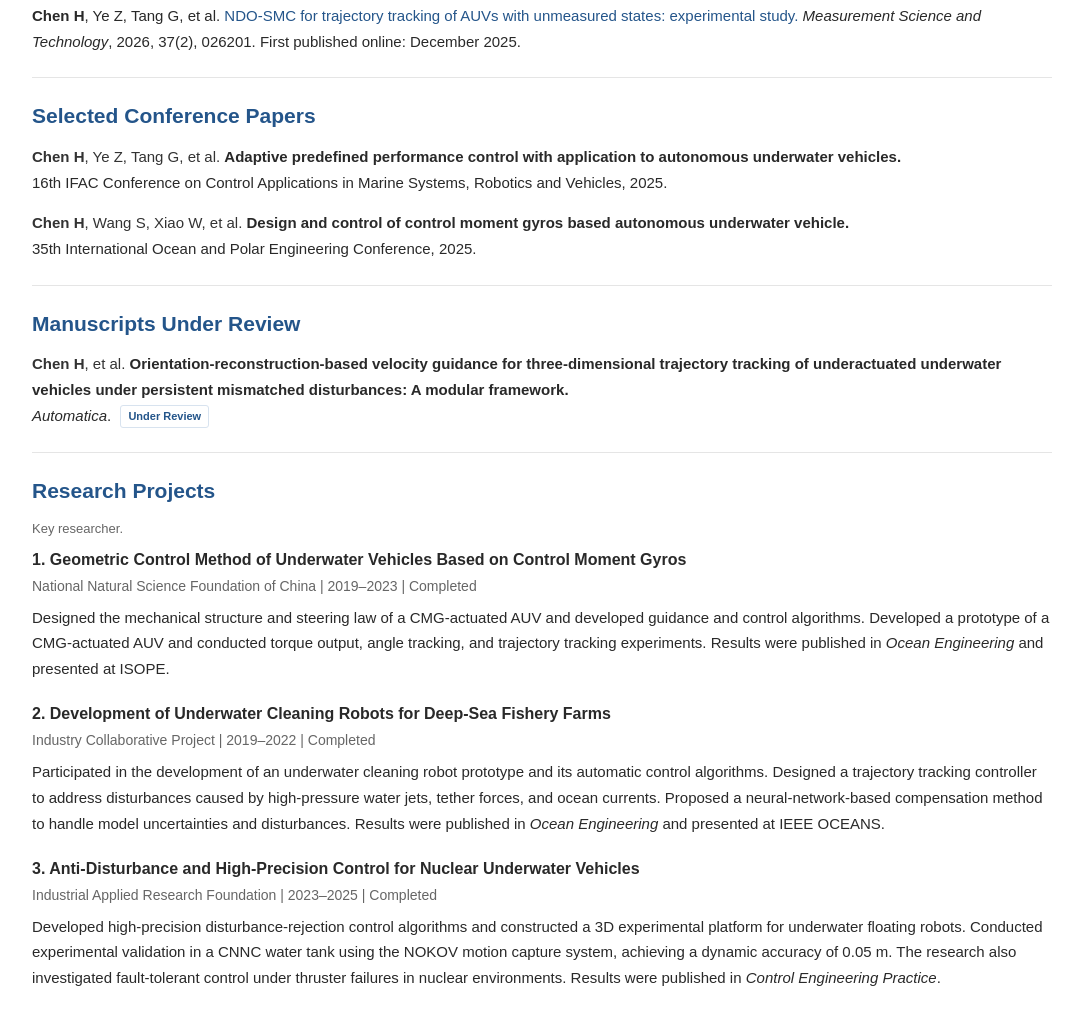
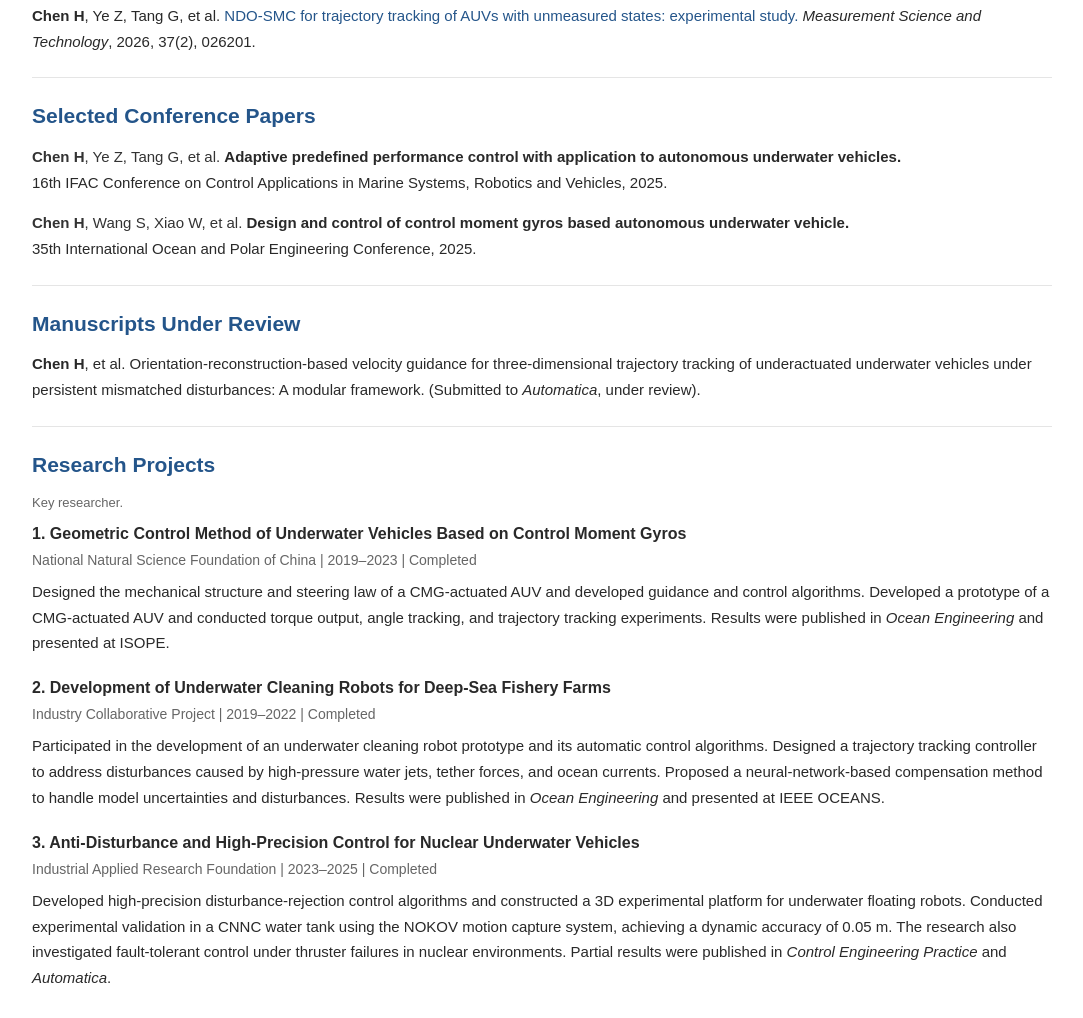
Before and after one commit to hxuanchen/hxuanchen.github.io, a plain HTML site: page index.html in a window 1280 px wide. Shown: the part 1859-2877 px from the top of the page, without its empty margins (98-1181 px from the left). Drawn offline with Linux system fonts and the light colour scheme.

Commit message:
Update index.html

```diff
--- a/index.html
+++ b/index.html
@@ -471,7 +471,6 @@ footer {
             NDO-SMC for trajectory tracking of AUVs with unmeasured states: experimental study.
         </a>
         <em>Measurement Science and Technology</em>, 2026, 37(2), 026201.
-        First published online: December 2025.
     </p>
 </section>
 
@@ -493,16 +492,16 @@ footer {
         </div>
     </section>
 
-    <!-- Manuscripts under review -->
-    <section id="under-review">
-        <h2>Manuscripts Under Review</h2>
+ <!-- Manuscripts under review -->
+<section id="under-review">
+    <h2>Manuscripts Under Review</h2>
 
-        <div class="publication">
-            <span class="authors"><strong>Chen H</strong>, et al.</span>
-            <span class="paper-title">Orientation-reconstruction-based velocity guidance for three-dimensional trajectory tracking of underactuated underwater vehicles under persistent mismatched disturbances: A modular framework.</span>
-            <div class="venue"><em>Automatica</em>. <span class="status">Under Review</span></div>
-        </div>
-    </section>
+    <p class="publication">
+        <strong>Chen H</strong>, et al.
+        Orientation-reconstruction-based velocity guidance for three-dimensional trajectory tracking of underactuated underwater vehicles under persistent mismatched disturbances: A modular framework.
+        (Submitted to <em>Automatica</em>, under review).
+    </p>
+</section>
 
 
 
@@ -547,8 +546,8 @@ footer {
                 water tank using the NOKOV motion capture system, achieving
                 a dynamic accuracy of 0.05 m. The research also investigated
                 fault-tolerant control under thruster failures in nuclear
-                environments. Results were published in
-                <em>Control Engineering Practice</em>.
+                environments. Partial results were published in
+                <em>Control Engineering Practice</em> and <em>Automatica</em>.
             </p>
         </div>
     </section>
```
